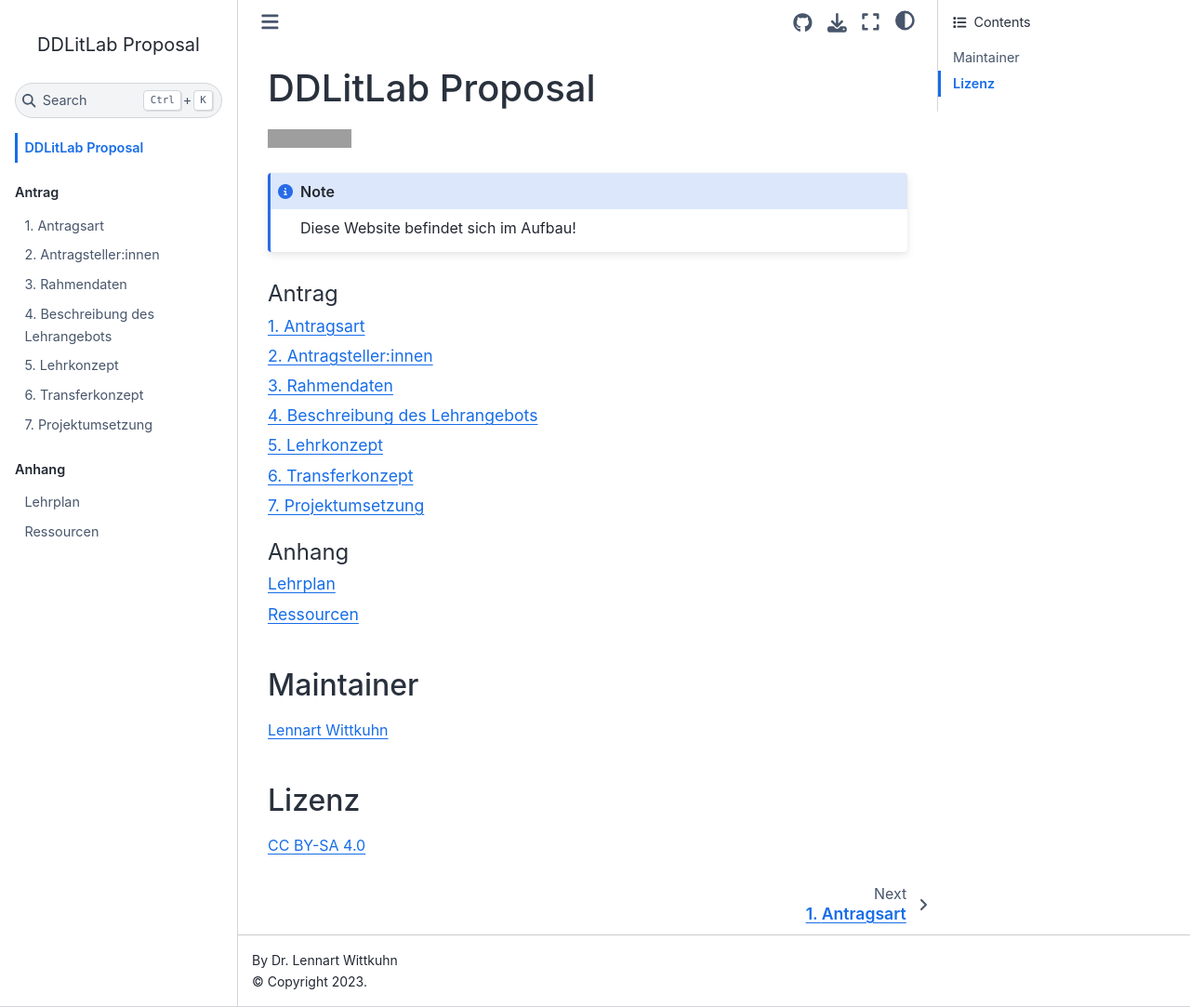
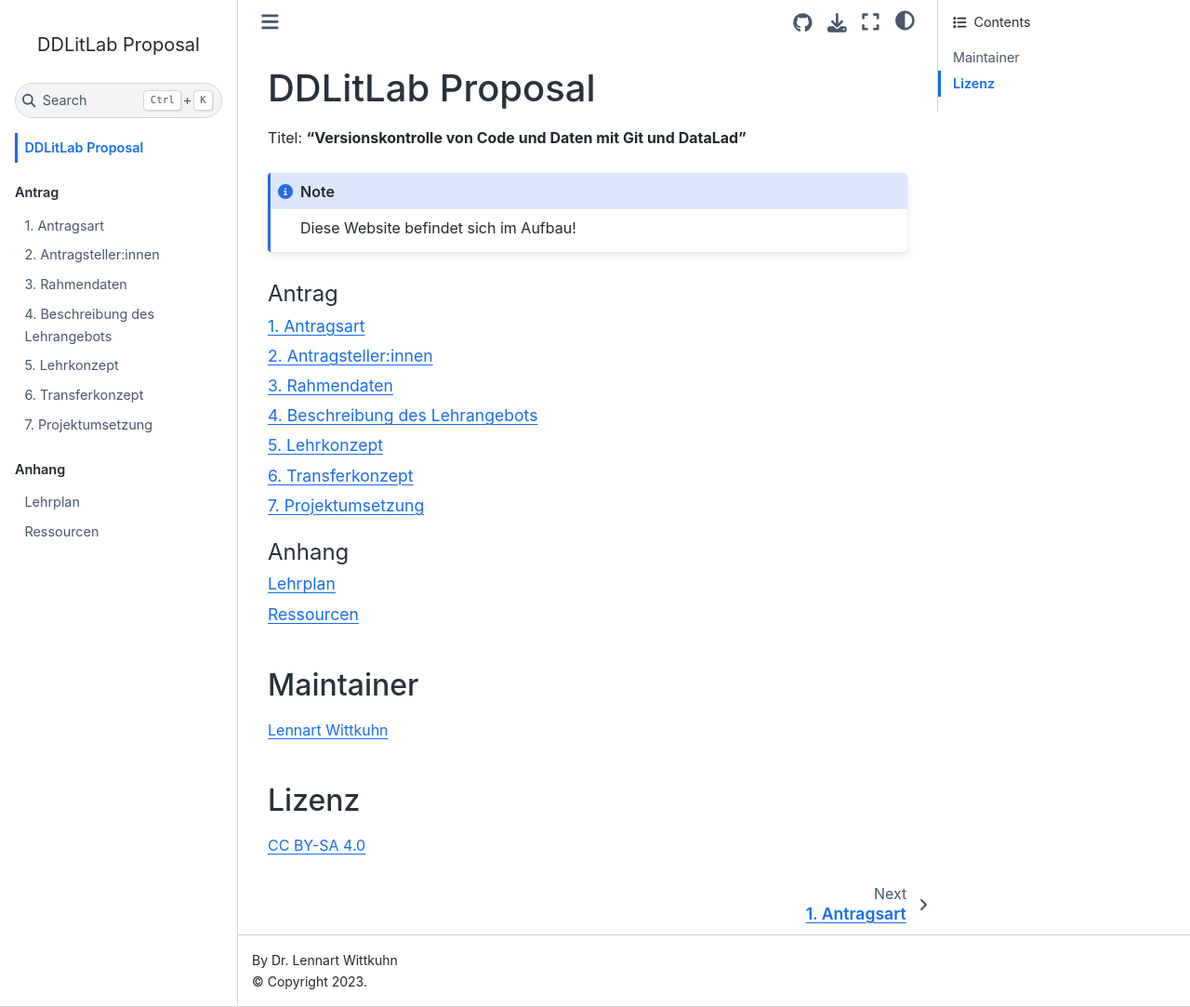
Before and after one commit to lnnrtwttkhn/ddlitlab-proposal, a Jupyter Book: the page built from docs/intro.md, in a window 1280 px wide and 1083 px high. Shown: the whole window at 93% size. Built offline with Jupyter Book 1.0.4 settings and Sphinx 7.4.7 and the Sphinx Book theme 1.1.4, drawn with Linux system fonts in a browser that asks for light colours; grey boxes are pictures that could not be loaded.

Commit message:
add title to intro

````diff
--- a/docs/intro.md
+++ b/docs/intro.md
@@ -1,6 +1,6 @@
 # DDLitLab Proposal
 
-[![deploy-book](https://github.com/lnnrtwttkhn/ddtlitlab/actions/workflows/main.yml/badge.svg)](https://github.com/lnnrtwttkhn/ddtlitlab/actions/workflows/main.yml)
+Titel: **"Versionskontrolle von Code und Daten mit Git und DataLad"**
 
 ```{note}
 Diese Website befindet sich im Aufbau!
````
